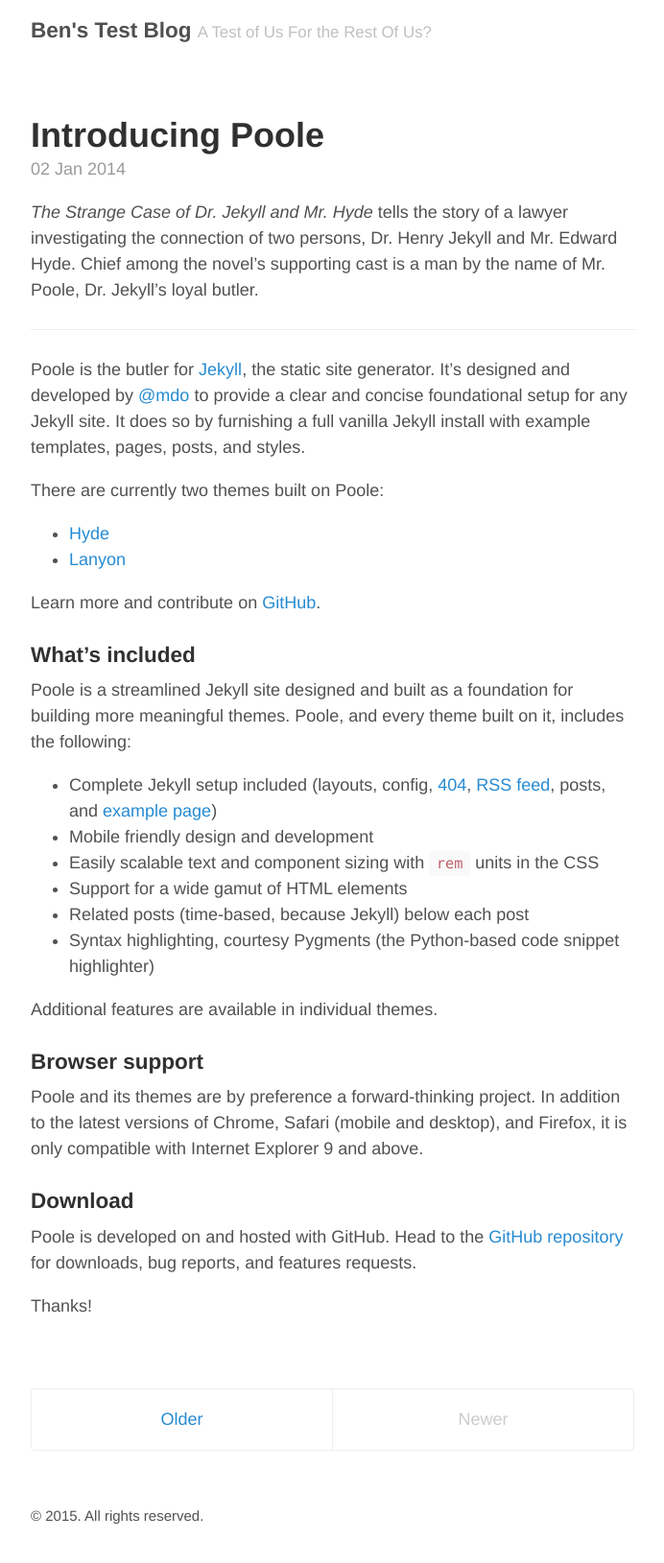
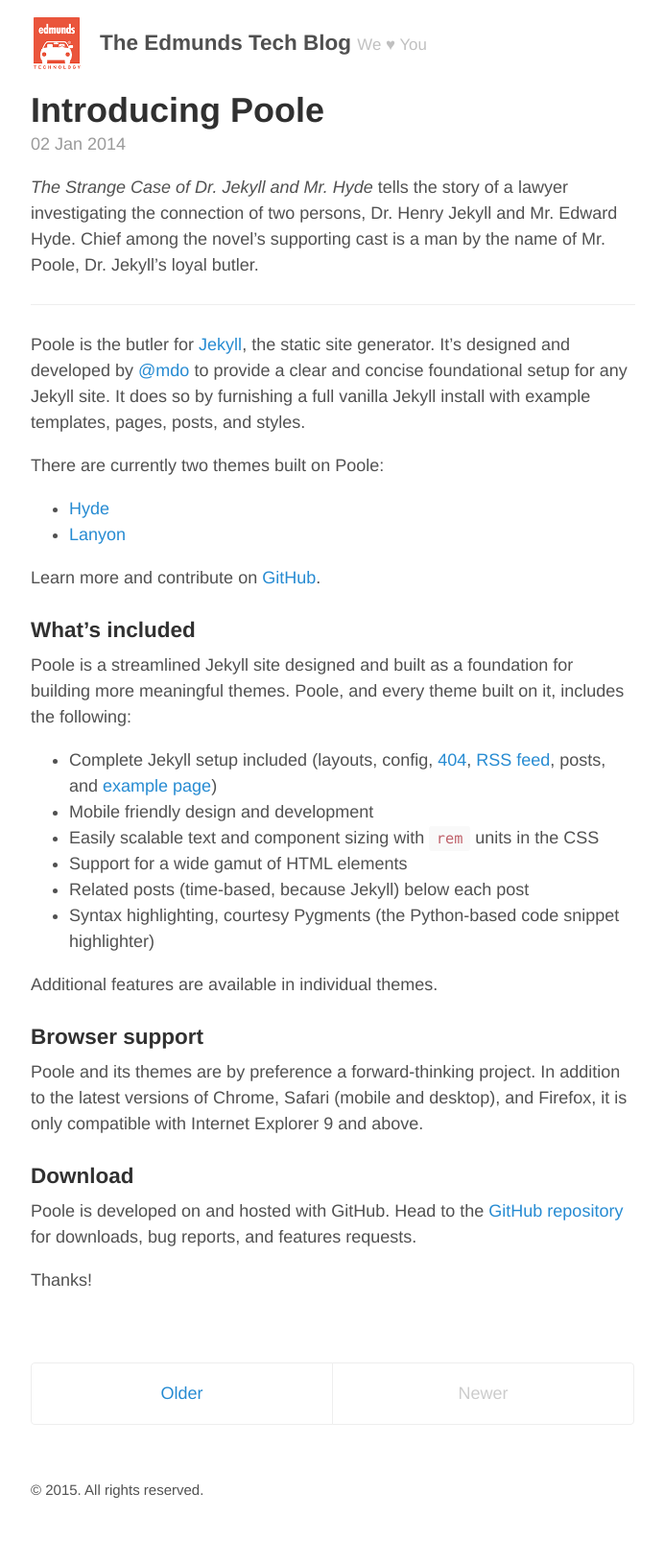
Before and after one commit to brgibson/blog-prototype, a Jekyll site: the page built from index.html, in a window 1280 px wide. Shown: the whole page at 96% size, without its empty margins (293-985 px from the left). Built offline with Jekyll 4.4.1, drawn with Linux system fonts in a browser that asks for light colours; the list of posts is cut into pages by our own code; after the commit the page ends 1602 px from its top, so only the background shows below that.

Commit message:
title - adding logo image - small css tweaks

```diff
--- a/_config.yml
+++ b/_config.yml
@@ -5,11 +5,12 @@
 relative_permalinks: true
 
 # Setup
-title:               Ben's Test Blog
-tagline:             A Test of Us For the Rest Of Us?
+title:               The Edmunds Tech Blog
+tagline:             We &#9829; You
 url:                 http://brgibson.github.io/blog-prototype
 paginate:            1
 baseurl:             "/blog-prototype"
+baseimagesurl:       "/blog-prototype/public/images"
 
 # Assets
 #
@@ -20,8 +21,7 @@
 
 # About/contact
 author:
-  name:              Ben Gibson
-  url:               http://brgibson.com
+  name:              Edmunds Technology
 
 # Custom vars
 version:             2.0.0
--- a/_layouts/default.html
+++ b/_layouts/default.html
@@ -8,9 +8,11 @@
     <div class="container content">
       <header class="masthead">
         <h3 class="masthead-title">
+          <img class="logo" src="{{ site.baseimagesurl}}/logo96.png"/>
           <a href="{{ site.baseurl }}/" title="Home">{{ site.title }}</a>
           <small>{{ site.tagline }}</small>
         </h3>
+
       </header>
 
       <main>
--- a/_sass/_masthead.scss
+++ b/_sass/_masthead.scss
@@ -5,13 +5,12 @@
 .masthead {
   padding-top:    1rem;
   padding-bottom: 1rem;
-  margin-bottom: 3rem;
-}
 
   .masthead-title {
+    color: #505050;
+    line-height: 3rem;
     margin-top: 0;
     margin-bottom: 0;
-  color: #505050;
 
     a {
       color: #505050;
@@ -24,3 +23,11 @@
       letter-spacing: 0;
     }
   }
+
+  .logo {
+    float: left;
+    height: 3rem;
+    margin-right: 1rem;
+    width: 3rem;
+  }
+}
```
Also changed, not shown: public/images/logo96.png (added). Lines whose indentation alone changed are shown as unchanged.
